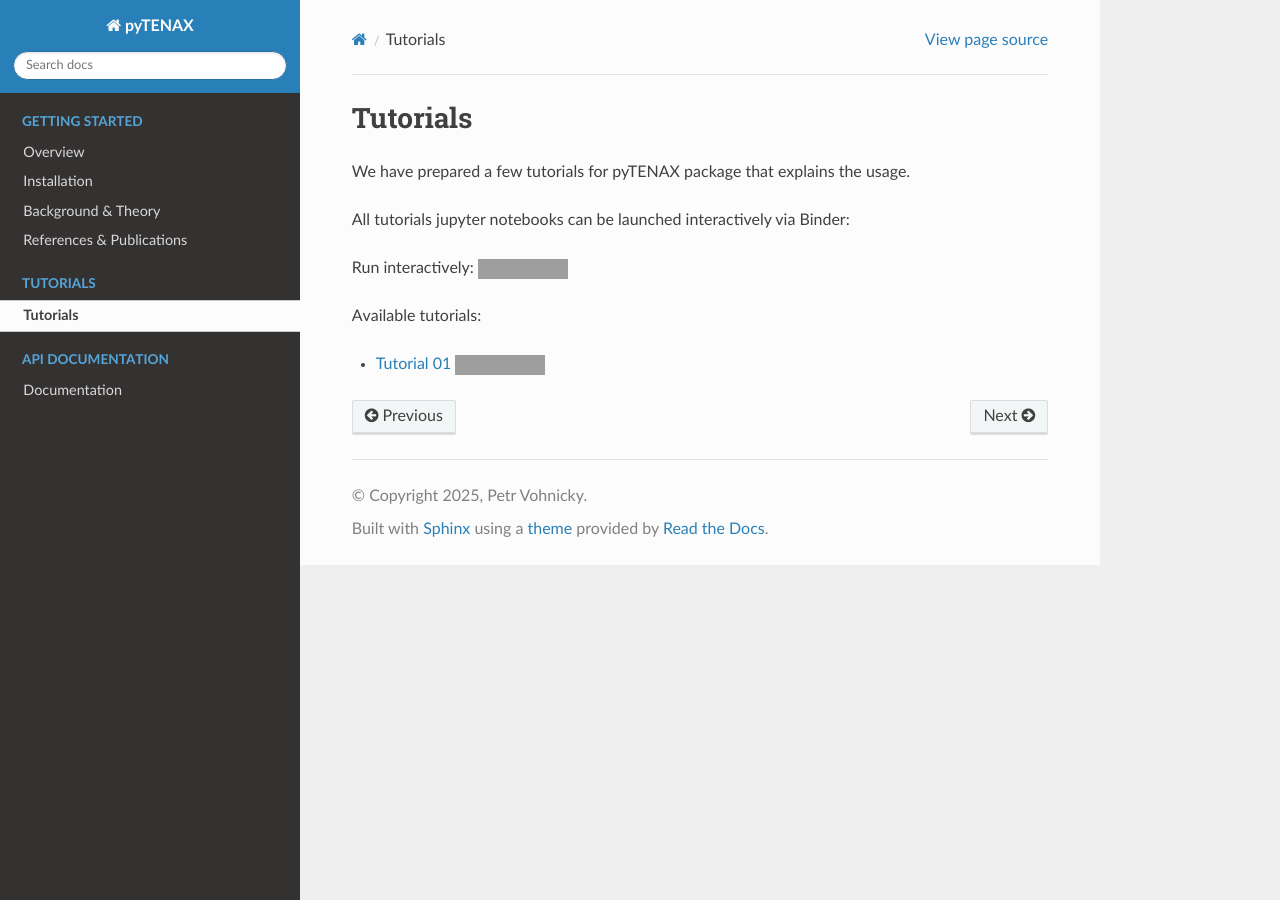
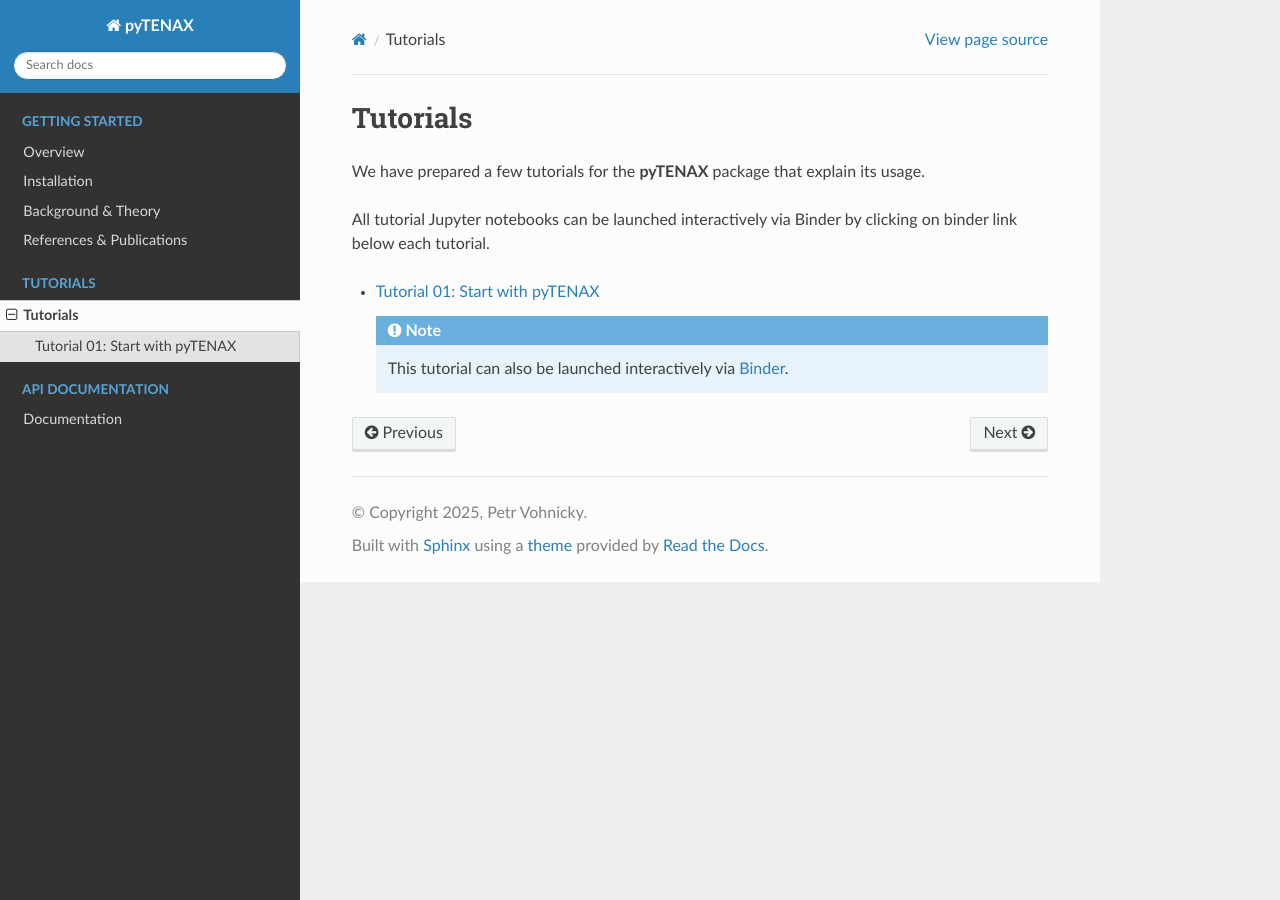
Before and after one commit to PetrVey/pyTENAX, a Sphinx documentation site: the page built from docs/source/tutorials/tutorials.rst, in a window 1280 px wide. Built offline with Sphinx 7.4.7 and the Read the Docs theme 3.1.0, drawn with Linux system fonts in a browser that asks for light colours; grey boxes are pictures that could not be loaded.

Commit message:
added Tutorial 02

```diff
--- a/docs/source/tutorials/tutorials.rst
+++ b/docs/source/tutorials/tutorials.rst
@@ -1,15 +1,18 @@
 Tutorials
 ==========
 
-We have prepared a few tutorials for pyTENAX package that explains the usage.
+We have prepared a few tutorials for the **pyTENAX** package that explain its usage.
 
-All tutorials jupyter notebooks can be launched interactively via Binder:
+All tutorial Jupyter notebooks can be launched interactively via Binder by clicking on binder link below each tutorial.
 
-Run interactively: |Binder|
+- `Tutorial 01: Start with pyTENAX <tutorials/Tutorial_01.ipynb>`_
 
-.. |Binder| image:: https://mybinder.org/badge_logo.svg
-   :target: https://mybinder.org/v2/gh/PetrVey/pyTENAX/feature_RDT?urlpath=%2Fdoc%2Ftree%2Fdocs%2Fsource%2Ftutorials%2FTutorial_01.ipynb
+  .. note::
+     This tutorial can also be launched interactively via
+     `Binder <https://mybinder.org/v2/gh/PetrVey/pyTENAX/feature_RDT?urlpath=%2Fdoc%2Ftree%2Fdocs%2Fsource%2Ftutorials%2FTutorial_01.ipynb>`_.
 
-Available tutorials:
 
-- `Tutorial 01 <tutorials/Tutorial_01.ipynb>`_ |Binder|
+.. toctree::
+   :hidden:
+
+   Tutorial_01.ipynb
```
Also changed, not shown: docs/source/tutorials/Tutorial_02.ipynb (added).
